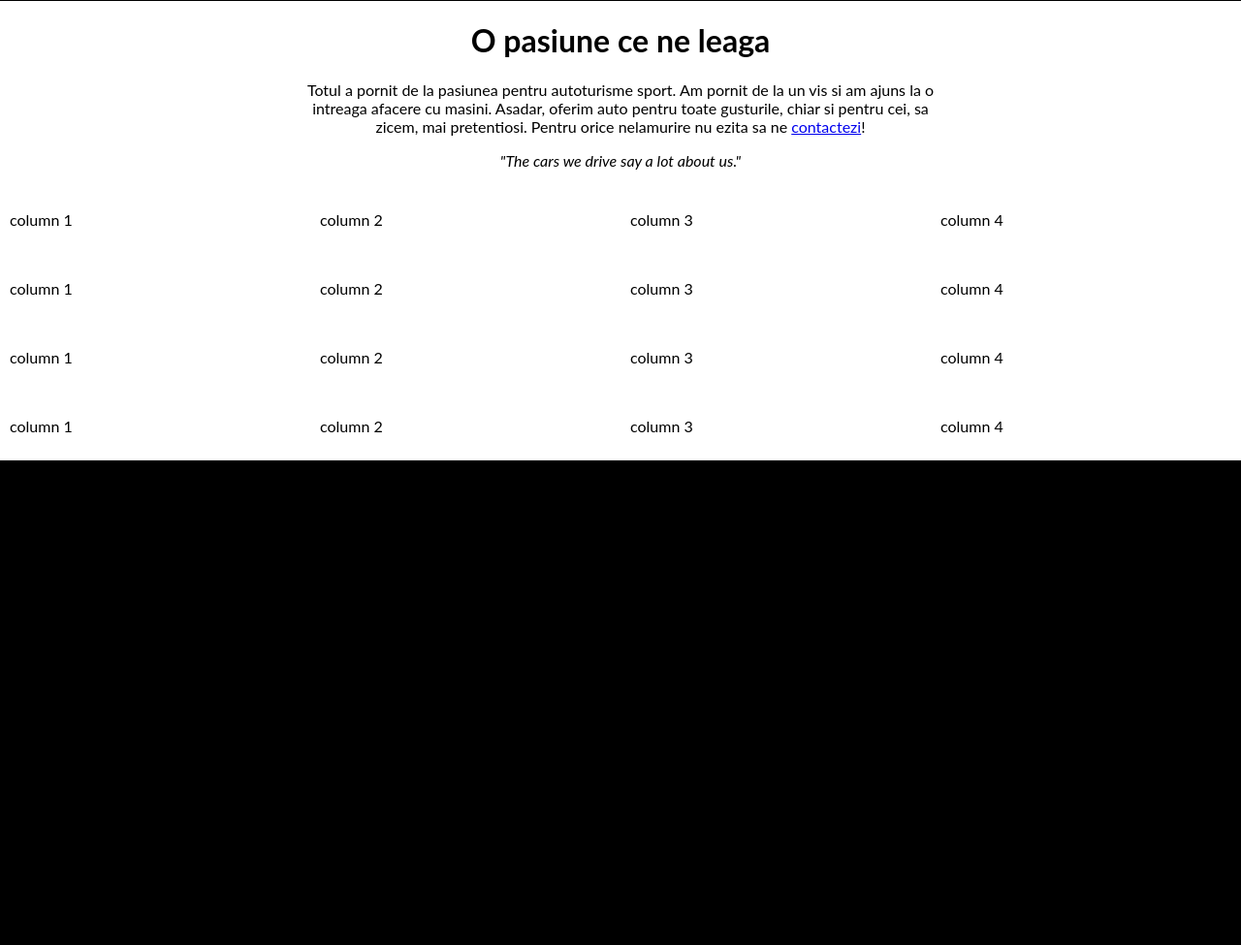
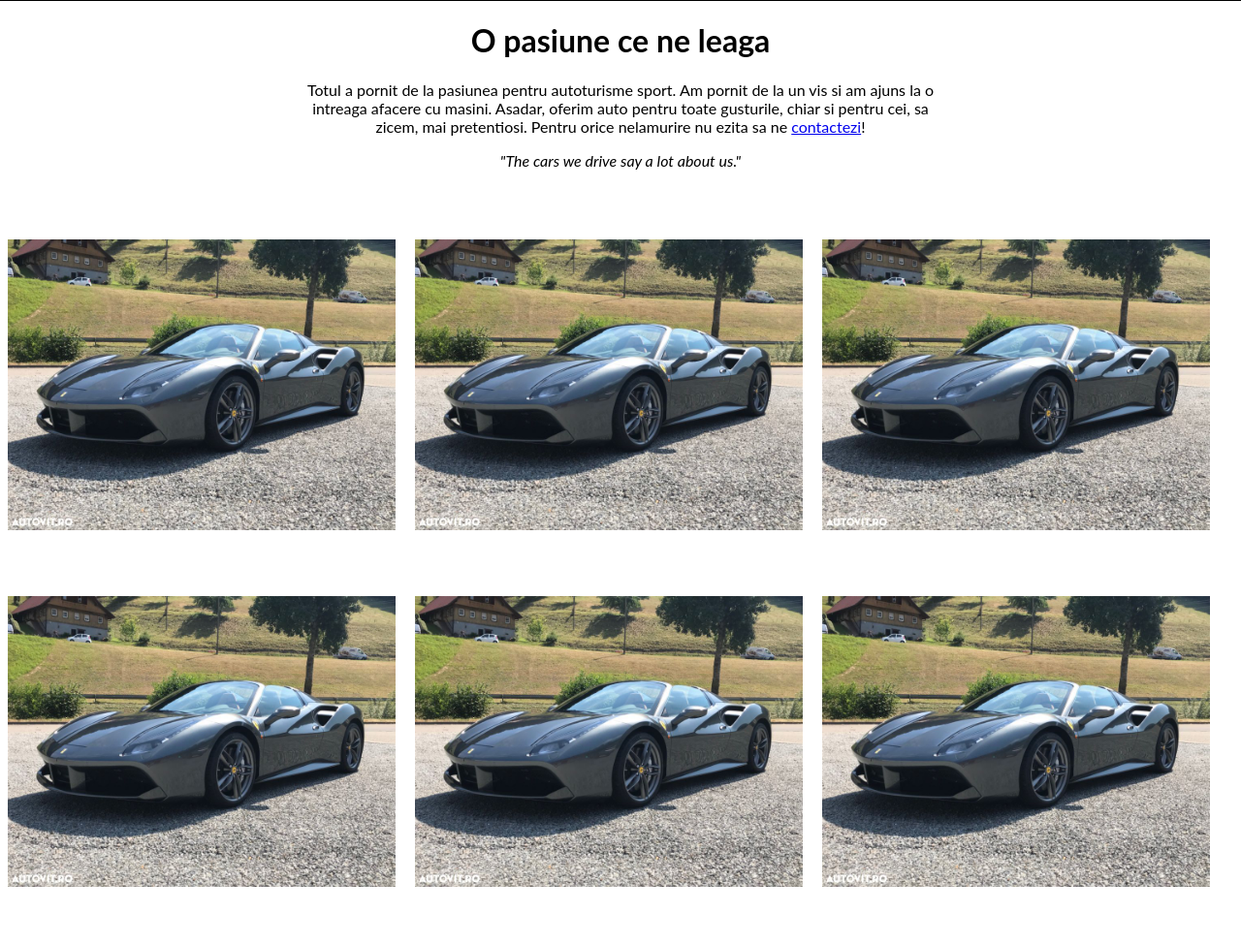
Before and after one commit to stef-olteanu/CarMag-Web, a PHP site: page / in a window 1280 px wide. Shown: the part 799-1774 px from the top of the page at 97% size. Before the commit the page ends 1274 px from the top, so only its background shows below. Run offline with PHP 8.4, Linux system fonts and the light colour scheme.

Commit message:
Add files via upload

```diff
--- a/CSS/ProductColumns.css
+++ b/CSS/ProductColumns.css
@@ -1,27 +1,41 @@
-*{
-  box-sizing: border-box;
+.row {
+  display: -ms-flexbox; /* IE10 */
+  display: flex;
+  -ms-flex-wrap: wrap; /* IE10 */
+  flex-wrap: wrap;
+  padding: 0 4px;
+  margin-top: 5%;
 }
 
-
-.column{
-  float:left;
-  width: 25%;
-  padding: 10px;
-
-
+/* Create four equal columns that sits next to each other */
+.column {
+  -ms-flex: 25%; /* IE10 */
+  flex: 25%;
+  max-width: 25%;
+  padding: 0 4px;
+  margin-right: 8%;
 }
 
-.row:after{
-  content: "";
-  display: table;
-  clear: both;
+.column img {
+  margin-top: 8px;
+  margin-right: 20%
+  vertical-align: middle;
 }
 
-
-
-/*Pentru a fi responsive la redimensionare*/
-@media screen and (max-width: 600px){
-  .column{
-    width: 100%;
+/* Responsive layout - makes a two column-layout instead of four columns */
+@media screen and (max-width: 800px) {
+  .column {
+    -ms-flex: 50%;
+    flex: 50%;
+    max-width: 50%;
   }
 }
+
+/* Responsive layout - makes the two columns stack on top of each other instead of next to each other */
+@media screen and (max-width: 600px) {
+  .column {
+    -ms-flex: 100%;
+    flex: 100%;
+    max-width: 100%;
+  }
+}
--- /dev/null
+++ b/CSS/ProductPresentation.css
@@ -0,0 +1,16 @@
+*{
+  box-sizing: border-box;
+}
+
+.img-product{
+  width: 400;
+  height: auto;
+  margin-bottom: 60;
+  position:inherit;
+
+}
+
+@media screen and (max-width: 400px){
+  .img-product{
+    width: 100%;
+  }
--- a/index.html
+++ b/index.html
@@ -6,6 +6,7 @@
     <link rel="shortcut icon" type="image/png" href="Images/logo.png">
     <link href="CSS/NavigationBanner.css" rel="stylesheet" type="text/css">
     <link href="CSS/ProductColumns.css" rel="stylesheet" type="text/css">
+    <link href="CSS/ProductPresentation.css" rel="stylesheet" type="text/css">
     <link rel="stylesheet" href="https://cdnjs.cloudflare.com/ajax/libs/font-awesome/4.7.0/css/font-awesome.min.css">
     <link rel='stylesheet' href='https://use.fontawesome.com/releases/v5.7.0/css/all.css' integrity='sha384-lZN37f5QGtY3VHgisS14W3ExzMWZxybE1SJSEsQp9S+oqd12jhcu+A56Ebc1zFSJ' crossorigin='anonymous'>
     <script type="text/javascript" src="JavaScript/fscreen.js"></script>
@@ -50,61 +51,36 @@
 
     <div class="row">
       <div class="column">
-        <p>column 1</p>
+        <img class="img-product" src="Images/ferrari.jpg"
+        onmouseover="this.src='Images/ferrariinterior.jpg';"
+         onmouseout="this.src='Images/ferrari.jpg';" />
+
+         <img class="img-product" src="Images/ferrari.jpg"
+         onmouseover="this.src='Images/ferrariinterior.jpg';"
+          onmouseout="this.src='Images/ferrari.jpg';" />
       </div>
+
       <div class="column">
-        <p>column 2</p>
+        <img class="img-product" src="Images/ferrari.jpg"
+        onmouseover="this.src='Images/ferrariinterior.jpg';"
+         onmouseout="this.src='Images/ferrari.jpg';" />
+
+         <img class="img-product" src="Images/ferrari.jpg"
+         onmouseover="this.src='Images/ferrariinterior.jpg';"
+          onmouseout="this.src='Images/ferrari.jpg';" />
       </div>
+
       <div class="column">
-        <p>column 3</p>
+        <img class="img-product" src="Images/ferrari.jpg"
+        onmouseover="this.src='Images/ferrariinterior.jpg';"
+         onmouseout="this.src='Images/ferrari.jpg';" />
+
+         <img class="img-product" src="Images/ferrari.jpg"
+         onmouseover="this.src='Images/ferrariinterior.jpg';"
+          onmouseout="this.src='Images/ferrari.jpg';" />
       </div>
-      <div class="column">
-        <p>column 4</p>
-      </div>
+
     </div>
 
-    <div class="row">
-      <div class="column">
-        <p>column 1</p>
-      </div>
-      <div class="column">
-        <p>column 2</p>
-      </div>
-      <div class="column">
-        <p>column 3</p>
-      </div>
-      <div class="column">
-        <p>column 4</p>
-      </div>
-    </div>
 
-    <div class="row">
-      <div class="column">
-        <p>column 1</p>
-      </div>
-      <div class="column">
-        <p>column 2</p>
-      </div>
-      <div class="column">
-        <p>column 3</p>
-      </div>
-      <div class="column">
-        <p>column 4</p>
-      </div>
-    </div>
-
-    <div class="row">
-      <div class="column">
-        <p>column 1</p>
-      </div>
-      <div class="column">
-        <p>column 2</p>
-      </div>
-      <div class="column">
-        <p>column 3</p>
-      </div>
-      <div class="column">
-        <p>column 4</p>
-      </div>
-    </div>
 </html>
```
Also changed, not shown: Images/ferrari.jpg (added), Images/ferrariinterior.jpg (added).
